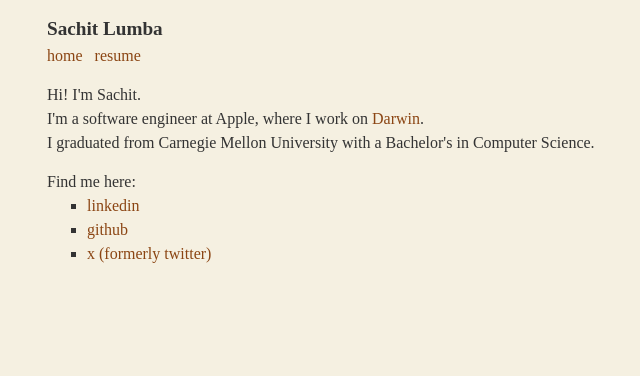
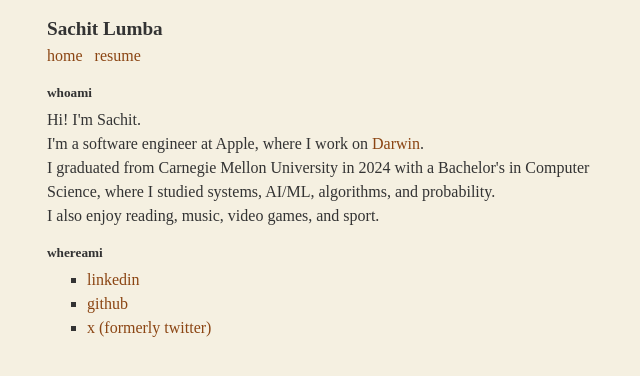
Before and after one commit to Sparrownor1/Sparrownor1.github.io, a Jekyll site: the page built from index.html, in a window 1280 px wide. Shown: the top 376 px of the page, without its empty margins (233-873 px from the left). Built offline with Jekyll 4.4.1, drawn with Linux system fonts in a browser that asks for light colours.

Commit message:
break sections up

```diff
--- a/_sass/_typography.scss
+++ b/_sass/_typography.scss
@@ -1,10 +1,10 @@
-$bgcolor: #F5F0E1;
+$bgcolor: #f5f0e1;
 $fontcolor: #333333;
-$accentcolor1: #8B4513;
-$accentcolor2: #DEB887;
+$accentcolor1: #8b4513;
+$accentcolor2: #deb887;
 
 body {
-    font-family: 'Merriweather';
+  font-family: "Merriweather";
   line-height: 1.5;
   color: $fontcolor;
   background-color: $bgcolor;
@@ -17,12 +17,17 @@
   margin-bottom: 0;
 }
 
+h5 {
+  margin: 0.4em 0;
+}
+
 header {
   margin: 0.9375em 0;
 }
 
 p {
-    margin: 0 auto;
+  max-width: 75ch;
+  margin: 0;
 }
 
 ul {
@@ -39,14 +44,10 @@
   margin-right: 0.5em;
 }
 
-.links {
+.whoami {
   margin: 0.9375em auto;
 }
 
-code,
-pre {
-    font-family: Menlo, Consolas, "Consolas for Powerline", "Courier New", Courier, monospace;
-    background-color: #2b2b2b;
-    color: #fff;
-    padding: 0.25em
+.whereami {
+  margin: 0.9375em auto;
 }
--- a/index.html
+++ b/index.html
@@ -1,24 +1,30 @@
 ---
 layout: default
-title: Hi!
+title: Sachit
 ---
 
+<div class="whoami">
+  <h5>whoami</h5>
+  <p>Hi! I'm Sachit.</p>
   <p>
-    Hi! I'm Sachit.
-</p>
-
-<p>
-    I'm a software engineer at Apple, where I work on <a href="">Darwin</a>.
+    I'm a software engineer at Apple, where I work on
+    <a href="https://en.wikipedia.org/wiki/Darwin_(operating_system)">Darwin</a
+    >.
   </p>
   <p>
-    I graduated from Carnegie Mellon University with a Bachelor's in Computer Science.
+    I graduated from Carnegie Mellon University in 2024 with a Bachelor's in
+    Computer Science, where I studied systems, AI/ML, algorithms, and
+    probability.
   </p>
+  <p>I also enjoy reading, music, video games, and sport.</p>
+</div>
 
-<div class="links">
-    Find me here:
+<div class="whereami">
+  <h5>whereami</h5>
   <ul>
     <li><a href="https://www.linkedin.com/in/sachitlumba/">linkedin</a></li>
     <li><a href="https://github.com/Sparrownor1">github</a></li>
     <li><a href="https://x.com/Sparrownor1">x (formerly twitter)</a></li>
+    <!-- goodreads -->
   </ul>
 </div>
```
Lines whose indentation alone changed are shown as unchanged.
